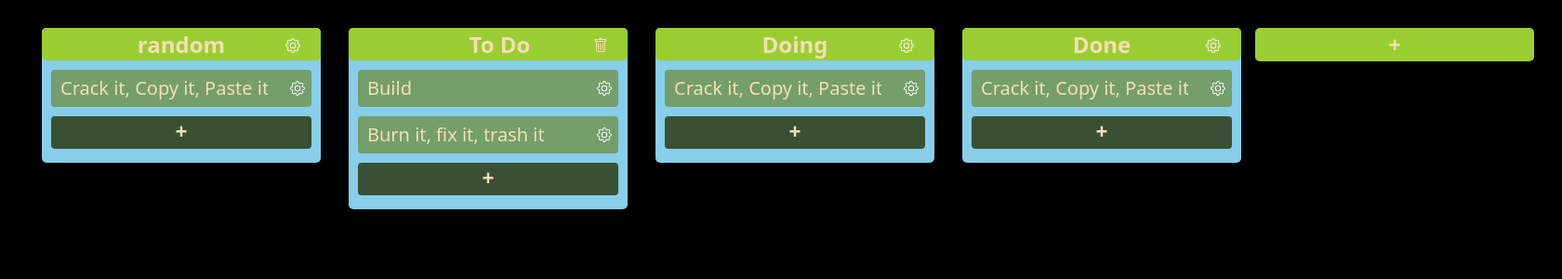
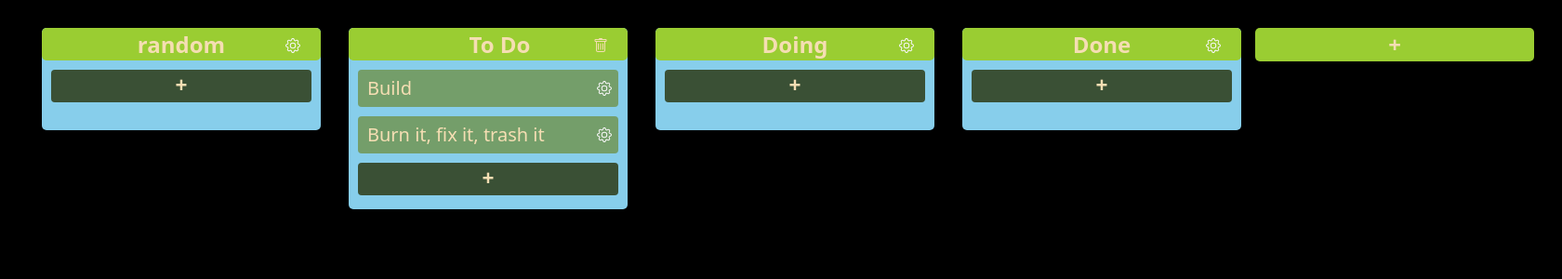
Before and after one commit to luisnavedag/kando, a Django app: page / in a window 1680 px wide. Shown: the part 70-370 px from the top of the page at 93% size. Run offline with Django 4.2, Linux system fonts and the light colour scheme; some libraries are stand-ins or nearby versions.

Commit message:
small fixes

```diff
--- a/dashboard/templates/dashboard/board.html
+++ b/dashboard/templates/dashboard/board.html
@@ -35,10 +35,10 @@
         <div class="list-items-board-child">
             <!-- simple item of an board -->
 
-            {% include 'dashboard/item.html' with id=id|add:id text='Crack it, Copy it, Paste it' %}
+            {% include 'dashboard/item.html' with id=id|add:id text='00' hidden='true' %}
 
         </div>
 
-        <div class="item-board text-center plus-item-board" onclick="openNewItemCreation(this)">+</div>
+        <div class="item-board text-center plus-item-board" style="cursor: pointer;" onclick="openNewItemCreation(this)">+</div>
     </div>
 </div>
--- a/dashboard/templates/dashboard/item.html
+++ b/dashboard/templates/dashboard/item.html
@@ -1,6 +1,11 @@
 {% load static %}
  <!-- simple item of an board -->
- <div class="item-board simple-item-box row">
+ {% if hidden %}
+ <div class="item-board simple-item-box row" style="display: none;">
+    {% else %}
+    <div class="item-board simple-item-box row">
+{% endif %}
+
     <div class="simple-item col-sm-10 d-flex align-items-center" style="overflow: hidden;">{{text}}</div>
 
     <!-- the ids and arguments should be created dinamically -->
--- a/static/js/project.js
+++ b/static/js/project.js
@@ -58,7 +58,7 @@ function fetchProjects(){
     const endpoint = document.getElementById('getProjectsEndpoint').getAttribute('data-endpoint');
     var csrfToken = document.getElementById('csrfToken').getAttribute('data-token');
     var userId = document.getElementById('userId').getAttribute('data-user');
-    console.log(endpoint)
+
     // sets the token
     $.ajaxSetup({
         headers: { "X-CSRFToken": csrfToken }
```
